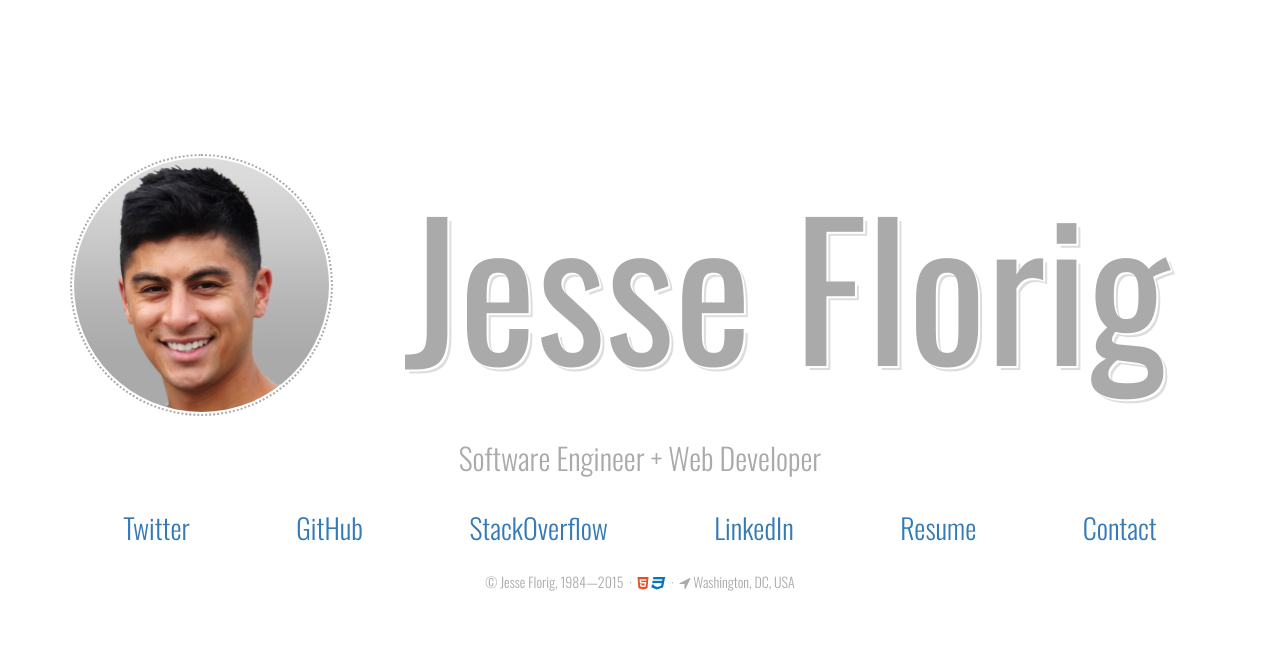
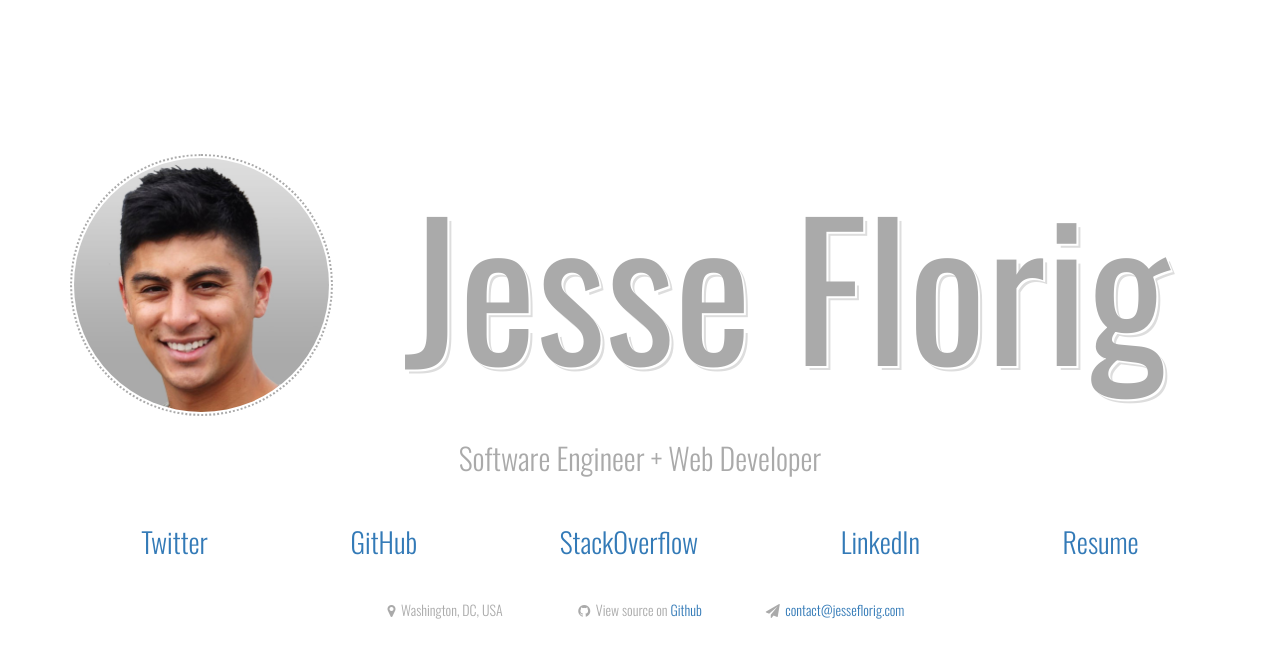
Before and after one commit to jesseflorig/jesseflorig-com, a plain HTML site: page index.html in a window 1280 px wide. Drawn offline with nearby package versions, Linux system fonts and the light colour scheme.

Commit message:
Cleaned up menu and footer. Updated resume

```diff
--- a/css/style.css
+++ b/css/style.css
@@ -1,53 +1,61 @@
-body{
+body {
 	padding-top: 12%;
-	padding-bottom:12%;
+	padding-bottom: 12%;
 	font-family: 'Oswald', sans-serif;
 	font-weight: 300;
-	color:#aaa;
+	color: #aaa;
 }
-.avatar{
-	width:100%;
+
+.avatar {
+	width: 100%;
 	max-width: 263px;
 	border-radius: 50%;
-	padding:2px;
+	padding: 2px;
 	border: 2px dotted #aaa;
 }
-.title-heading{
-	margin-top:0;
-	font-weight:400;
+
+.title-heading {
+	margin-top: 0;
+	font-weight: 400;
 	font-size: 8em;
 	line-height: 1.4em;
 	text-align: center;
-	text-shadow:2px 2px 0 #fff, 4px 4px 0 #ddd;
+	text-shadow: 2px 2px 0 #fff, 4px 4px 0 #ddd;
 }
-.subtitle{
-	text-align:center;
+
+.subtitle {
+	text-align: center;
 	font-weight: 300;
 }
-.nav{
-	margin-top:1em;
-	margin-bottom: 1em;
+
+.nav {
+	margin-top: 2em;
+	margin-bottom: 2em;
 }
-.nav li{
+
+.nav li {
 	font-size: 2em;
 }
-footer{
+
+footer {
 	text-align: center;
 }
-.fa-html5{
+
+.fa-html5 {
 	color: rgb(230,78,39);
 }
+
 .fa-css3{
 	color: rgb(11,116,184);
 }
 
-@media(max-width: 991px){
-	h1{
+@media(max-width: 991px) {
+	h1 {
 		letter-spacing: 0;
 	}
 }
-@media(max-width: 767px){
-	.col-avatar{
+@media(max-width: 767px) {
+	.col-avatar {
 		text-align: center;
 	}
 	.subtitle{
--- a/index.html
+++ b/index.html
@@ -8,7 +8,7 @@
     <link rel="icon" type="image/png" href="favicon.png">
     <link rel="stylesheet" href="//fonts.googleapis.com/css?family=Oswald:400,300">
     <link rel="stylesheet" href="//netdna.bootstrapcdn.com/bootstrap/3.1.1/css/bootstrap.min.css">
-    <link rel="stylesheet" href="//netdna.bootstrapcdn.com/font-awesome/4.0.3/css/font-awesome.min.css">
+    <link rel="stylesheet" href="//maxcdn.bootstrapcdn.com/font-awesome/4.3.0/css/font-awesome.min.css">
     <link rel="stylesheet" href="css/style.css">
   </head>
   <body>
@@ -50,24 +50,26 @@
 	  	      </a>
 	  	    </li>
 	  	    <li>
-	  	      <a href="resources/florig-resume-2014.pdf">
+	  	      <a href="resources/Jesse Florig - Resume.pdf">
 	  	      	Resume
-	  	      </a>
-	  	    </li>
-	  	    <li>
-	  	      <a href="mailto:contact@jesseflorig.com">
-	  	      	Contact
 	  	      </a>
 	  	    </li>
 		  </ul>
 	  	</div><!--col-sm-12-->
 	  </nav><!--/.row-->
 	  <footer class="row">
-	  	&copy; Jesse Florig, 1984&mdash;<span class="js-current-year"></span>
-	  	&nbsp;&#183;&nbsp;
-	  	<i class="fa fa-html5"></i>&nbsp;<i class="fa fa-css3"></i>
-	  	&nbsp;&#183;&nbsp;
-	  	<i class="fa fa-location-arrow"></i> Washington, DC, USA
+      <div class="col-md-2 col-md-offset-3">
+        <i class="fa fa-map-marker"></i>&nbsp;
+        Washington, DC, USA
+      </div>
+      <div class="col-md-2">
+        <i class="fa fa-github"></i>&nbsp;
+        View source on <a href="https://github.com/jesseflorig/jesseflorig.com">Github</a>
+      </div>
+      <div class="col-md-2">
+        <i class="fa fa-send"></i>&nbsp;
+        <a href="mailto:contact@jesseflorig.com">contact@jesseflorig.com</a>
+      </div>
 	  </footer><!--/.row-->
   	</div><!--/.container-->
   	<script src="//ajax.googleapis.com/ajax/libs/jquery/2.1.0/jquery.min.js"></script>
--- a/js/app.js
+++ b/js/app.js
@@ -1,9 +1,4 @@
 $(document).ready(function(){
-	$('.js-current-year').html(function(){
-		var $currentYear = new Date().getFullYear();
-		return $currentYear;
-	});
-
 	$(window).resize(function(){
 		resizeHeading($(this).width());
 	});
@@ -14,6 +9,7 @@ $(window).load(function(){
 	resizeHeading($(window).width());
 });
 
+// keeps the avatar and title heading responsive and well-formed
 function resizeHeading($windowWidth){
 	var $avatar = $('.avatar');
 	var $heading = $('.title-heading');
```
Also changed, not shown: 3 other files.
